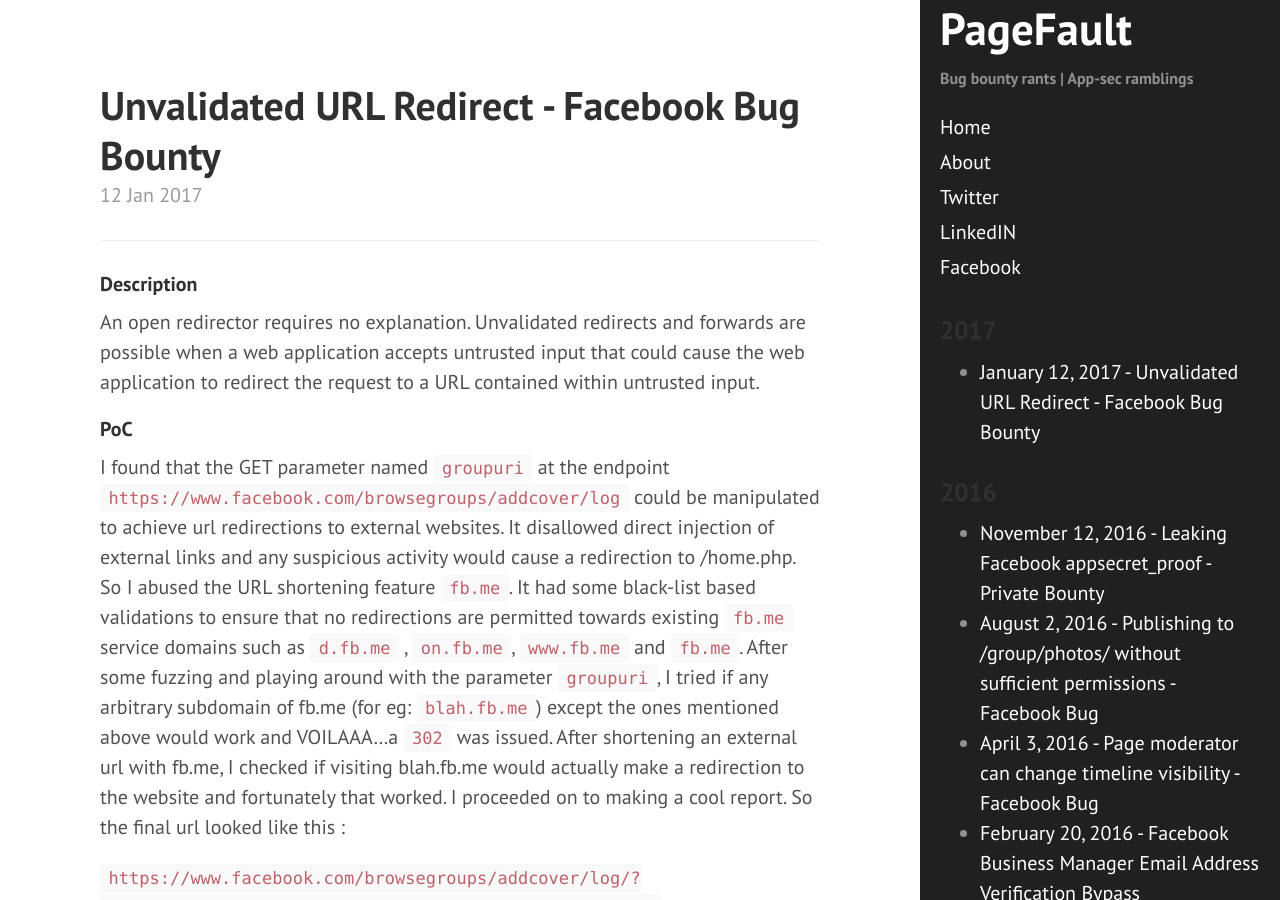
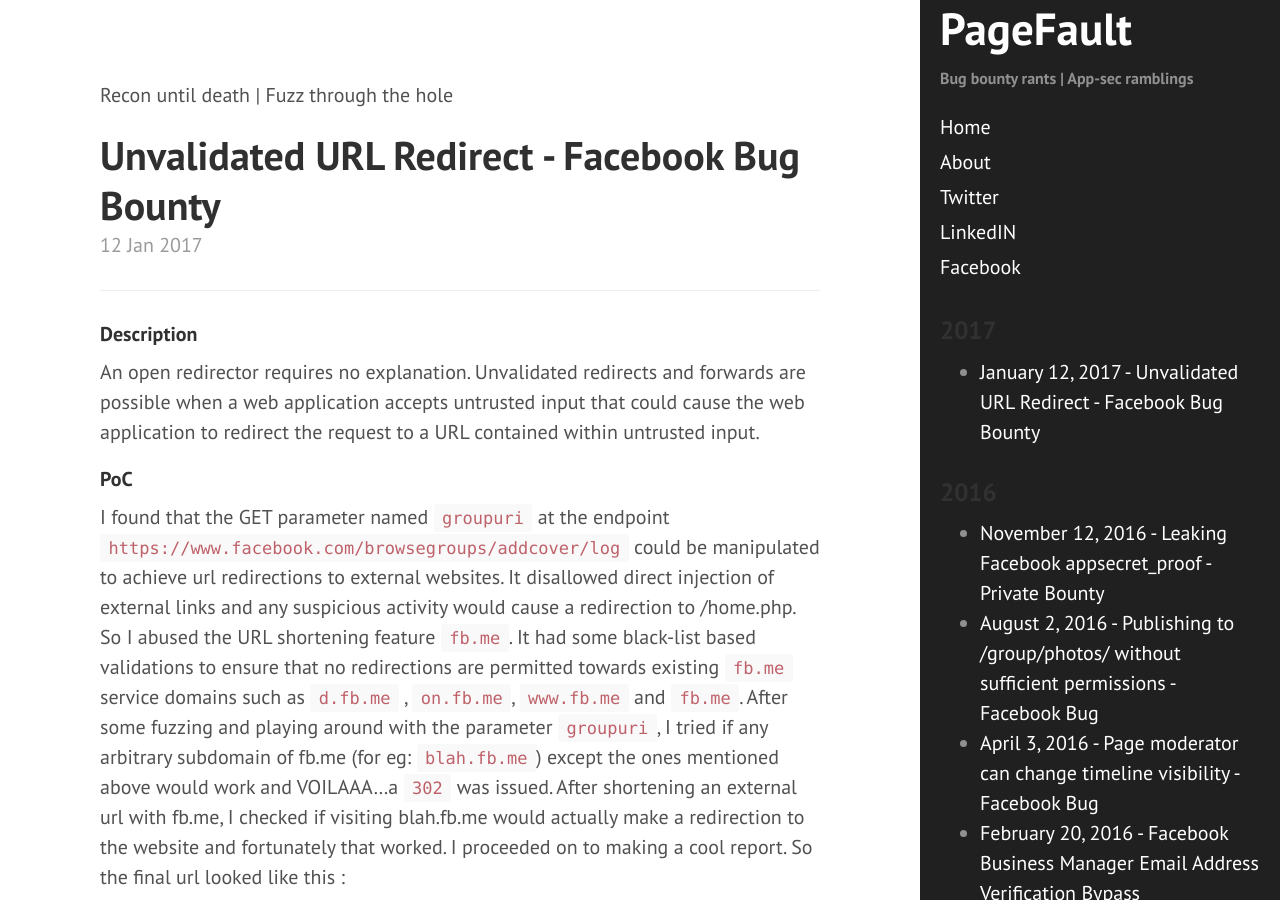
Before and after one commit to sahadnk72/sahadnk72.github.io, a Jekyll site: the page built from index.html, in a window 1280 px wide and 900 px high. Built offline with Jekyll 4.4.1, drawn with Linux system fonts in a browser that asks for light colours; the list of posts is cut into pages by our own code.

Commit message:
Update index.html

```diff
--- a/index.html
+++ b/index.html
@@ -2,7 +2,7 @@
 layout: default
 title: Home
 ---
-
+<p>Recon until death | Fuzz through the hole</p>
   {% for post in paginator.posts %}
   <div class="post">
     <h1 class="post-title">
```
